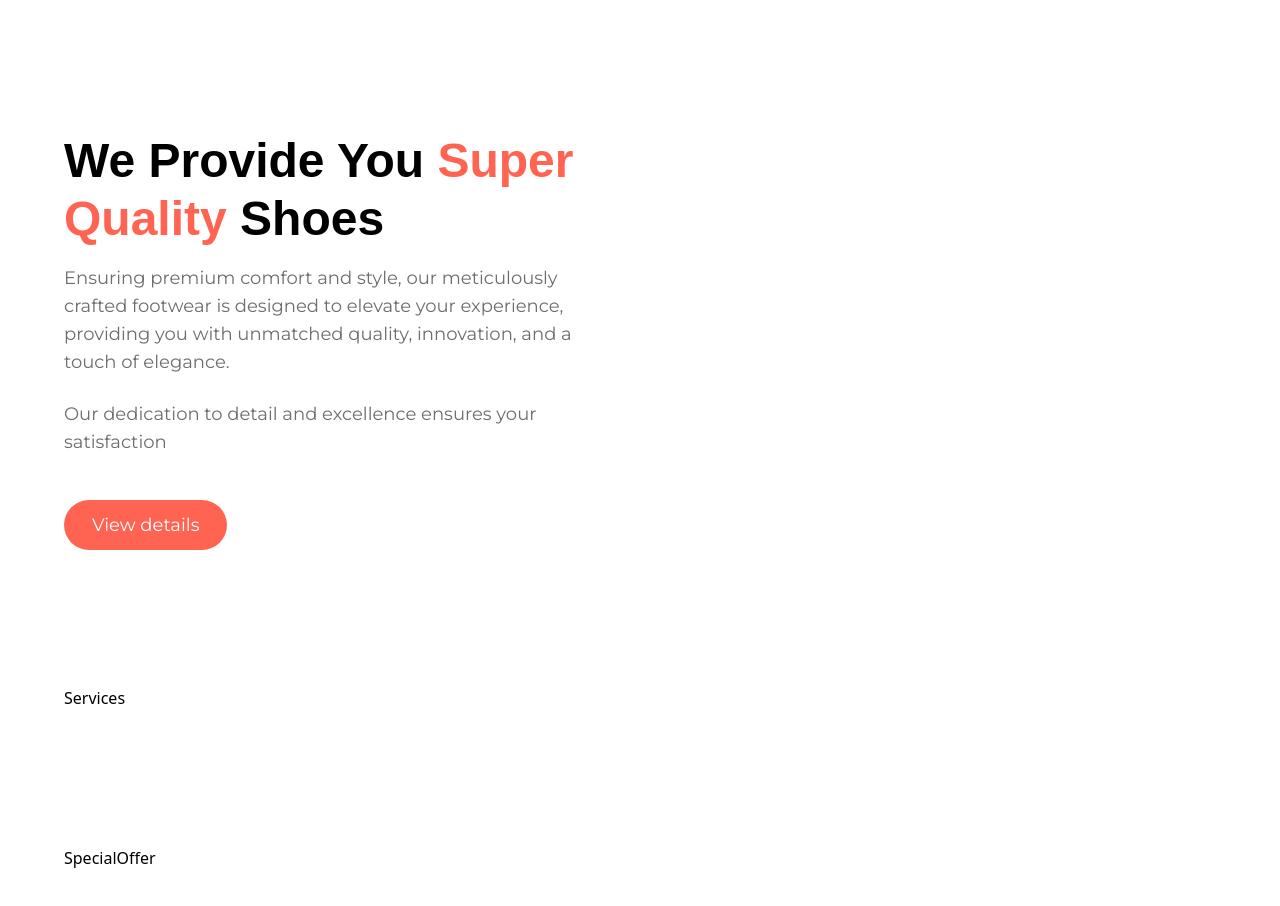
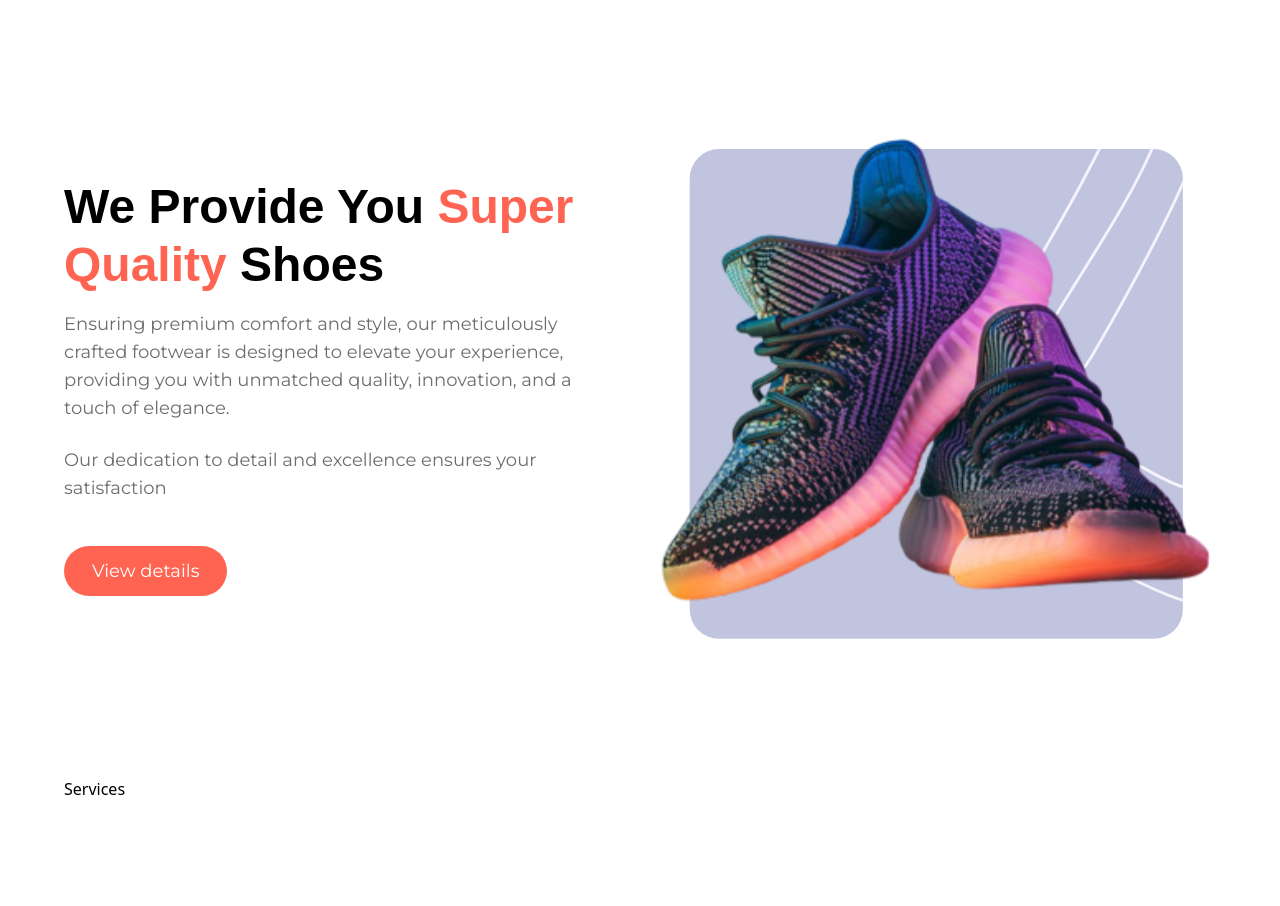
Before and after one commit to ushanwk/Nike-Website, a React (Vite) app: page / in a window 1280 px wide. Shown: the part 1680-2586 px from the top of the page. Built offline with nearby package versions, Linux system fonts and the light colour scheme; a web font is replaced by a local one.

Commit message:
super quality section developing done

```diff
--- a/src/sections/SuperQuality.jsx
+++ b/src/sections/SuperQuality.jsx
@@ -1,4 +1,5 @@
 import Button from "../components/Button.jsx";
+import {shoe8} from "../assets/images/index.js";
 
 const SuperQuality = () => {
     return(
@@ -22,6 +23,10 @@
                     <Button label='View details'/>
                 </div>
             </div>
+
+            <div className="flex-1 flex justify-center items-center">
+                <img src={shoe8} width={570} height={522} className="object-contain" />
+            </div>
         </section>
     )
 }
```
